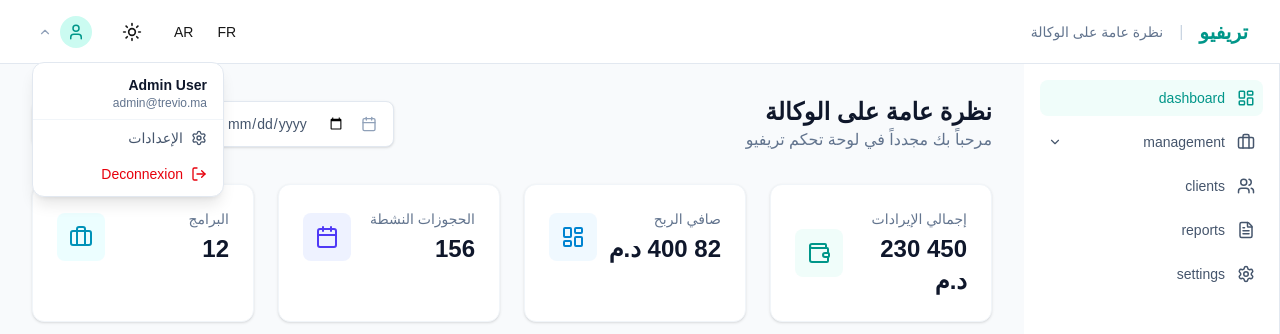
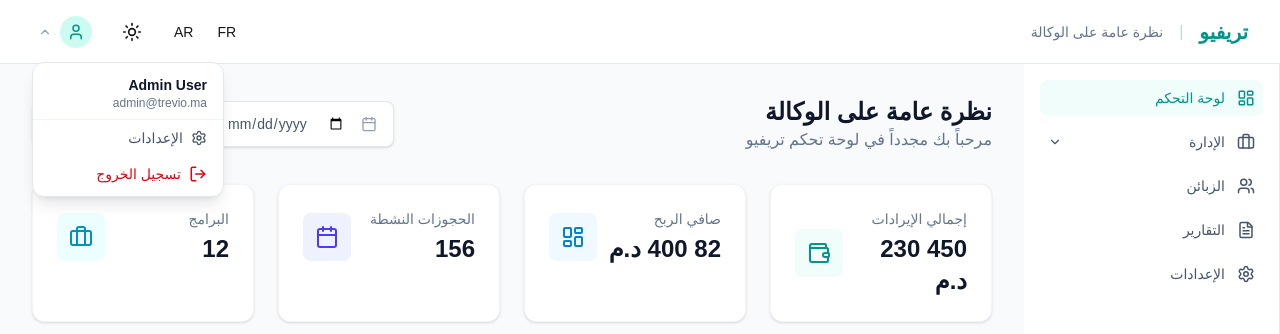
Before and after one commit to khalidach/travel-agency-pro, a Next.js app in the folder frontend/: page /ar/dashboard in a window 1280 px wide. Both pictures are taken after a click on the button 65 px from the left and 31 px from the top of the page. Shown: the top 334 px of the page. Built offline with nearby package versions, Linux system fonts and the light colour scheme.

Commit message:
deconexion translate

```diff
--- a/frontend/app/[lang]/layout.tsx
+++ b/frontend/app/[lang]/layout.tsx
@@ -65,7 +65,7 @@ export default async function RootLayout({
           <div className="min-h-screen flex flex-col">
             <Header dict={dict} lang={lang} />
             <div className="flex flex-1 overflow-hidden">
-              <Sidebar dict={dict} userRole={user.role} />
+              <Sidebar dict={dict} userRole={user.role} lang={lang} />
               <main className="flex-1 overflow-y-auto relative">
                 {children}
               </main>
--- a/frontend/components/layout/Header.tsx
+++ b/frontend/components/layout/Header.tsx
@@ -15,6 +15,7 @@ interface HeaderDictionary {
   common: {
     title: string;
     settings: string;
+    logout: string;
   };
   dashboard: {
     header: {
@@ -80,7 +81,10 @@ export function Header({ dict, lang }: HeaderProps) {
                 <SettingsIcon size={16} /> {dict.common.settings}
               </button>
               <button className="w-full flex items-center gap-2 px-4 py-2 text-sm text-red-600 hover:bg-red-50 dark:hover:bg-red-900/10 transition-colors">
-                <LogOut size={16} /> Deconnexion
+                <LogOut size={18} />
+                <span className="text-sm font-medium hidden md:block">
+                  {dict.common.logout}
+                </span>
               </button>
             </div>
           )}
--- a/frontend/components/layout/Sidebar.tsx
+++ b/frontend/components/layout/Sidebar.tsx
@@ -1,4 +1,3 @@
-// frontend/components/layout/Sidebar.tsx
 "use client";
 
 import { useState } from "react";
@@ -8,19 +7,16 @@ import { ChevronDown } from "lucide-react";
 import { MENU_CONFIG } from "@/constants/navigation";
 
 interface SidebarDictionary {
-  dashboard: {
-    charts: {
-      services: Record<string, string>;
-    };
-  };
+  navigation: Record<string, string>;
 }
 
 interface SidebarProps {
   dict: SidebarDictionary;
   userRole: string;
+  lang: string;
 }
 
-export function Sidebar({ dict, userRole }: SidebarProps) {
+export function Sidebar({ dict, userRole, lang }: SidebarProps) {
   const pathname = usePathname();
   const [openSubmenu, setOpenSubmenu] = useState<string | null>(null);
 
@@ -34,6 +30,7 @@ export function Sidebar({ dict, userRole }: SidebarProps) {
         {filteredMenu.map((item) => {
           const hasSubItems = item.subItems && item.subItems.length > 0;
           const isOpen = openSubmenu === item.title;
+          const translatedTitle = dict.navigation[item.title] || item.title;
 
           return (
             <div key={item.title} className="space-y-1">
@@ -49,10 +46,7 @@ export function Sidebar({ dict, userRole }: SidebarProps) {
                   >
                     <div className="flex items-center gap-3">
                       <item.icon size={18} />
-                      <span>
-                        {dict.dashboard.charts.services[item.title] ||
-                          item.title}
-                      </span>
+                      <span>{translatedTitle}</span>
                     </div>
                     <ChevronDown
                       size={14}
@@ -65,17 +59,14 @@ export function Sidebar({ dict, userRole }: SidebarProps) {
                       {item.subItems?.map((sub) => (
                         <Link
                           key={sub.href}
-                          href={`/${sub.href}`}
+                          href={`/${lang}${sub.href}`}
                           className={`flex items-center justify-between p-2 rounded-lg text-sm transition-colors ${
-                            pathname.includes(sub.href)
+                            pathname === `/${lang}${sub.href}`
                               ? "text-teal-600 font-semibold"
                               : "text-slate-500 dark:text-slate-500 hover:text-slate-900 dark:hover:text-slate-200"
                           }`}
                         >
-                          <span>
-                            {dict.dashboard.charts.services[sub.title] ||
-                              sub.title}
-                          </span>
+                          <span>{dict.navigation[sub.title] || sub.title}</span>
                         </Link>
                       ))}
                     </div>
@@ -83,18 +74,16 @@ export function Sidebar({ dict, userRole }: SidebarProps) {
                 </>
               ) : (
                 <Link
-                  href={`/${item.href}`}
+                  href={`/${lang}${item.href}`}
                   className={`flex items-center justify-between p-2 rounded-lg text-sm font-medium transition-colors ${
-                    pathname.includes(item.href || "")
+                    pathname === `/${lang}${item.href}`
                       ? "bg-teal-50 dark:bg-teal-900/20 text-teal-600"
                       : "text-slate-600 dark:text-slate-400 hover:bg-slate-50 dark:hover:bg-slate-900"
                   }`}
                 >
                   <div className="flex items-center gap-3">
                     <item.icon size={18} />
-                    <span>
-                      {dict.dashboard.charts.services[item.title] || item.title}
-                    </span>
+                    <span>{translatedTitle}</span>
                   </div>
                 </Link>
               )}
--- a/frontend/dictionaries/ar.json
+++ b/frontend/dictionaries/ar.json
@@ -6,7 +6,17 @@
     "settings": "الإعدادات",
     "darkMode": "الوضع الداكن",
     "lightMode": "الوضع المضيء",
-    "currency": "د.م"
+    "currency": "د.م",
+    "logout": "تسجيل الخروج"
+  },
+  "navigation": {
+    "dashboard": "لوحة التحكم",
+    "management": "الإدارة",
+    "bookings": "الحجوزات",
+    "programs": "البرامج",
+    "clients": "الزبائن",
+    "reports": "التقارير",
+    "settings": "الإعدادات"
   },
   "dashboard": {
     "header": {
--- a/frontend/dictionaries/fr.json
+++ b/frontend/dictionaries/fr.json
@@ -6,7 +6,17 @@
     "settings": "Paramètres",
     "darkMode": "Mode Sombre",
     "lightMode": "Mode Clair",
-    "currency": "Dh"
+    "currency": "Dh",
+    "logout": "Déconnexion"
+  },
+  "navigation": {
+    "dashboard": "Tableau de bord",
+    "management": "Gestion",
+    "bookings": "Réservations",
+    "programs": "Programmes",
+    "clients": "Clients",
+    "reports": "Rapports",
+    "settings": "Paramètres"
   },
   "dashboard": {
     "header": {
```
